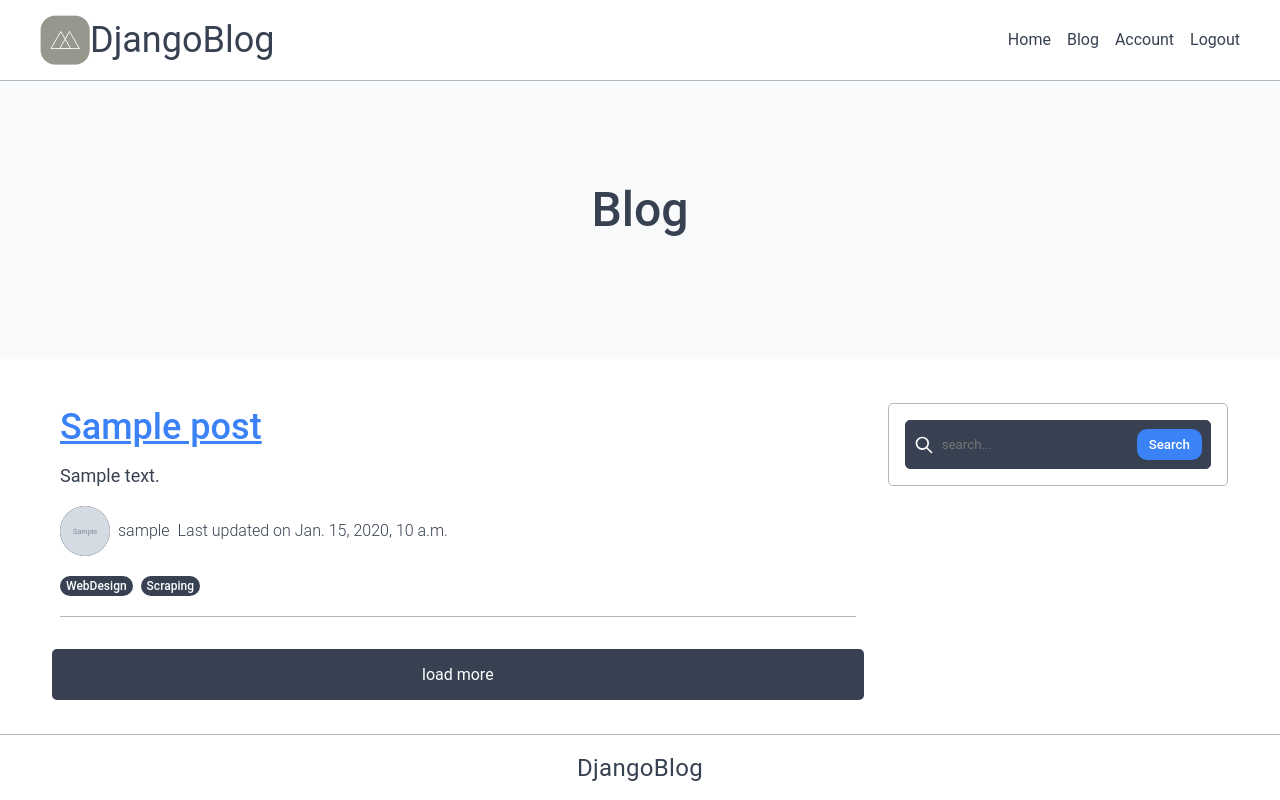
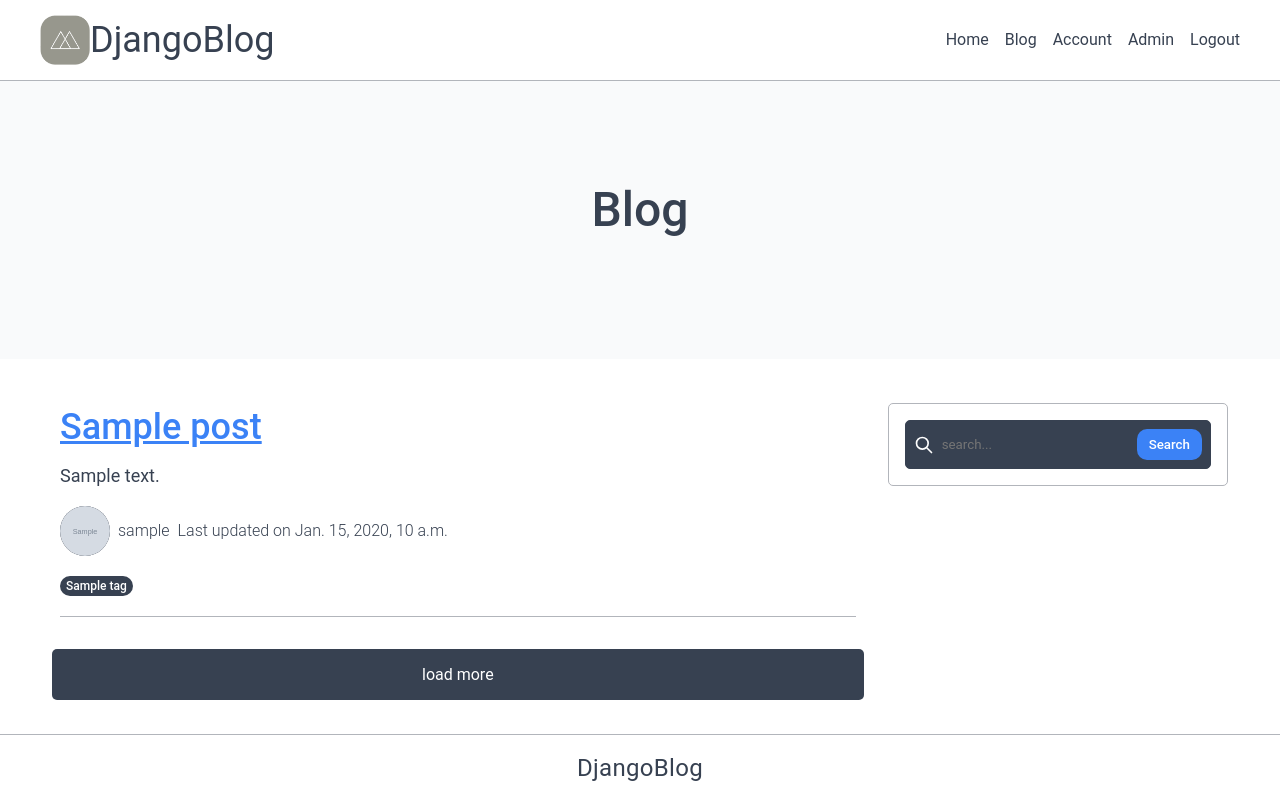
Before and after one commit to TyPaporotnyk/DjangoBlog, a Django app: page /blog/ in a window 1280 px wide. Run offline with Django 4.2, Linux system fonts and the light colour scheme; a user stored in the database is signed in; tables that the repository leaves empty hold one stand-in row (values such as "Sample post"); grey boxes marked "Sample" are stand-in pictures.

Commit message:
Added tag system

```diff
--- a/account/models.py
+++ b/account/models.py
@@ -34,7 +34,7 @@ class Account(AbstractBaseUser):
         validators=[FileExtensionValidator(allowed_extensions=['jpg', 'jpeg']), validate_size_image]
     )
 
-    slug = models.SlugField(null=False)
+    slug = models.SlugField(default='', null=False, unique=True)
 
     date_joined = models.DateTimeField(auto_now_add=True)
     last_login = models.DateTimeField(auto_now=True)
--- a/blog/models.py
+++ b/blog/models.py
@@ -9,8 +9,18 @@ class Post(models.Model):
     author = models.ForeignKey(get_user_model(), on_delete=models.CASCADE)
     slug = models.SlugField(default='', null=False, unique=True)
 
+    tags = models.ManyToManyField('Tag', blank=True)
+
     created_at = models.DateTimeField(auto_now_add=True)
     updated_at = models.DateTimeField(auto_now=True)
 
     def __str__(self) -> str:
         return self.title
+
+
+class Tag(models.Model):
+    name = models.CharField(max_length=50, unique=True, null=False)
+    slug = models.SlugField(default='', unique=True, null=False)
+
+    def __str__(self) -> str:
+        return self.name
--- a/blog/templates/blog/index.html
+++ b/blog/templates/blog/index.html
@@ -16,9 +16,9 @@
                     {% if search_query %}
                     <div class="search__res">
                         {% if posts|length == 1 %}
-                        You found {{posts|length}} post by "{{search_query}}" query
+                        We found {{posts|length}} post by "{{search_query}}" query
                         {% else %}
-                        You found {{posts|length}} posts by "{{search_query}}" query
+                        We found {{posts|length}} posts by "{{search_query}}" query
                         {% endif %}
                     </div>
                     {% endif %}
@@ -40,8 +40,9 @@
                             <div class="author__last-update">Last updated on {{ post.updated_at }}</div>
                         </div>
                         <div class="card__tags">
-                            <div class="card__tag tag">WebDesign</div>
-                            <div class="card__tag tag">Scraping</div>
+                            {% for tag in post.tags.all %}
+                            <a href="{% url 'category' tag.slug %}" class="card__tag tag">{{ tag.name }}</a>
+                            {% endfor %}
                         </div>
                     </div>
                     {% endfor %}
--- a/blog/urls.py
+++ b/blog/urls.py
@@ -4,7 +4,8 @@ from . import views
 
 
 urlpatterns = [
-    path("", views.index_view, name="home"),
-    path("search/", views.search_view, name="search"),
-    path("<slug:slug>/", views.post_view, name="post")
+    path('', views.index_view, name='home'),
+    path('search/', views.search_view, name='search'),
+    path('category/<slug:slug>', views.category_view, name='category'),
+    path('<slug:slug>/', views.post_view, name='post'),
 ]
--- a/blog/views.py
+++ b/blog/views.py
@@ -1,7 +1,10 @@
 from django.db.models import Q
 from django.shortcuts import get_object_or_404, render
 
-from .models import Post
+from .models import (
+    Post,
+    Tag
+)
 
 
 def index_view(request):
@@ -26,6 +29,18 @@ def search_view(request):
     return render(request, 'blog/index.html', context)
 
 
+def category_view(request, slug):
+    tag = get_object_or_404(Tag, slug=slug)
+    posts = Post.objects.filter(tags=tag).all() \
+                        .order_by('-created_at').prefetch_related('author')
+    context = {
+        'posts': posts,
+        'tag': tag,
+    }
+
+    return render(request, 'blog/index.html', context)
+
+
 def post_view(request, slug):
     post = get_object_or_404(Post, slug=slug)
     context = {
--- a/static/css/main.css
+++ b/static/css/main.css
@@ -263,6 +263,7 @@ pre {
   display: flex;
   gap: 8px;
   margin-bottom: 12px;
+  flex-wrap: wrap;
 }
 .card__tag {
   /* margin-left: 8px; */
--- a/templates/header.html
+++ b/templates/header.html
@@ -18,6 +18,9 @@
 
                 {% if user.is_authenticated %}
                 <a href="{% url 'account' user.slug %}">Account</a>
+                {% if user.is_admin %}
+                    <a href="/admin/">Admin</a>
+                {% endif %}
                 <a href="{% url 'logout' %}">Logout</a>
                 {% else %}
                 <a href="{% url 'login' %}">Login</a>
```
Also changed, not shown: blog/admin.py (+13 -1 lines), account/migrations/0004_alter_account_slug.py (added), blog/migrations/0004_tag_post_tags.py (added), blog/templates/blog/category.html (added).
